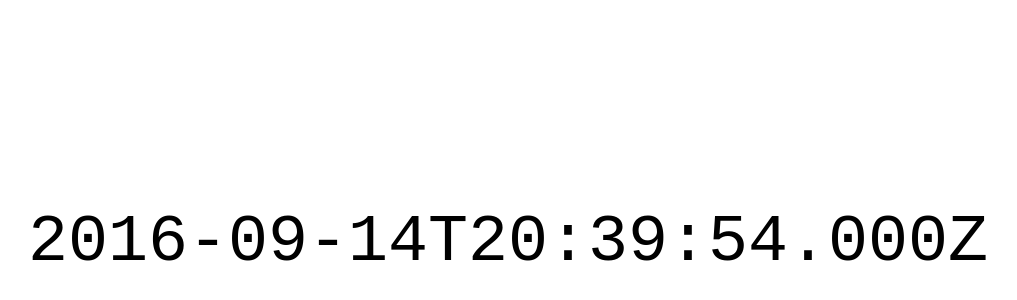
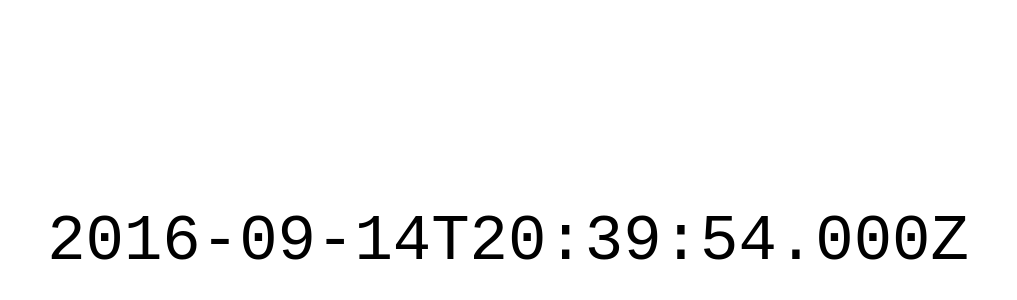
Before and after one commit to anfedorov/utciso.com, a plain HTML site: page index.html in a window 1280 px wide. Shown: the part 158-458 px from the top of the page, without its empty margins (132-1149 px from the left). Drawn offline with Linux system fonts and the light colour scheme; a web font is replaced by a local one.

Commit message:
fix for firefox

```diff
--- a/index.html
+++ b/index.html
@@ -14,7 +14,7 @@
 		border: 0;
 		width: 100%;
 		text-align: center;
-		zoom: 500%;
+		font-size: 400%;
 		font-family: Hack, monospace;
 	}
 	input:focus{
@@ -36,7 +36,7 @@
 		if (INPUT !== document.activeElement) {
 			INPUT.value = (new Date()).toISOString();
 		}
-	});
+	}, 10);
 
 	document.body.onkeydown = function (e) {
 		var a = (e.keyCode === 65) || (e.key === 'a'),
```
